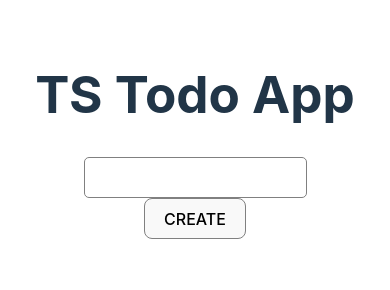
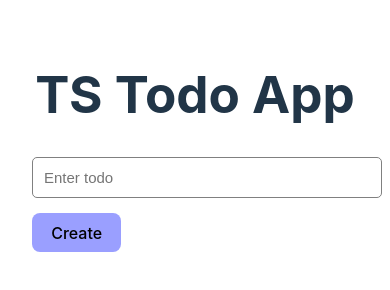
Before and after one commit to dsndf/Typescript-Todo-App, a website built with Vite: page index.html in a window 390 px wide. Built offline with nearby package versions, Linux system fonts and the light colour scheme.

Commit message:
Color changes

```diff
--- a/index.html
+++ b/index.html
@@ -10,11 +10,12 @@
     <div id="app">
       <h1>TS Todo App</h1>
       <form action="">
-        <input type="text" id="task-input" name="task" />
-        <button type="submit" id="btn">CREATE</button>
+        <div class="create-todo-inp">
+          <input type="text" id="task-input" name="task" placeholder="Enter todo" />
+          <button type="submit" id="btn">Create</button>
+        </div>
       </form>
-      <div class="todo-container">
-      </div>
+      <div class="todo-container"></div>
     </div>
 
     <script type="module" src="/src/main.ts"></script>
--- a/src/main.ts
+++ b/src/main.ts
@@ -28,6 +28,7 @@ const renderTodo = (todos: TODO[]): void => {
   todos.forEach((todo,i) => {
     const deleteButton = document.createElement("button") as HTMLButtonElement;
     deleteButton.innerText = "DELETE";
+    deleteButton.className = "delete-btn"
     deleteButton.onclick = () => {
       if (todo.isChecked) {
         deleteTodo(todo.id);
--- a/src/style.css
+++ b/src/style.css
@@ -67,25 +67,15 @@ h1 {
 
 button {
   border-radius: 8px;
-  border: 1px solid transparent;
   padding: 0.6em 1.2em;
   font-size: 1em;
   font-weight: 500;
   font-family: inherit;
-  background-color: #1a1a1a;
   cursor: pointer;
-  transition: border-color 0.25s;
-  border: 1px solid gray;
 }
 
-button:hover {
-  border-color: #646cff;
-}
 
-button:focus,
-button:focus-visible {
-  outline: 4px auto -webkit-focus-ring-color;
-}
+
 
 @media (prefers-color-scheme: light) {
   :root {
@@ -99,7 +89,9 @@ button:focus-visible {
 
   button {
     background-color: #f9f9f9;
+    border: none;
   }
+
 }
 
 .todo-delete-check-button {
@@ -115,7 +107,13 @@ button:focus-visible {
   padding: 10px 20px;
   margin: 15px 0;
 }
+#btn{
+  background-color: #858bffd3;
+}
 
+.delete-btn{
+  background-color: #ff9385d3;
+}
 .todo p {
   font-weight: 500;
   font-size: 18px;
@@ -153,3 +151,18 @@ input:focus {
   height: 25px;
   width: 25px;
 }
+
+@media screen and (max-width:500px) {
+  .create-todo-inp {
+    display: flex;
+    flex-direction: column;
+    align-items: flex-start;
+    gap: 15px;
+  }
+
+  .create-todo-inp>input {
+    width: 100%;
+  }
+
+
+}
```
